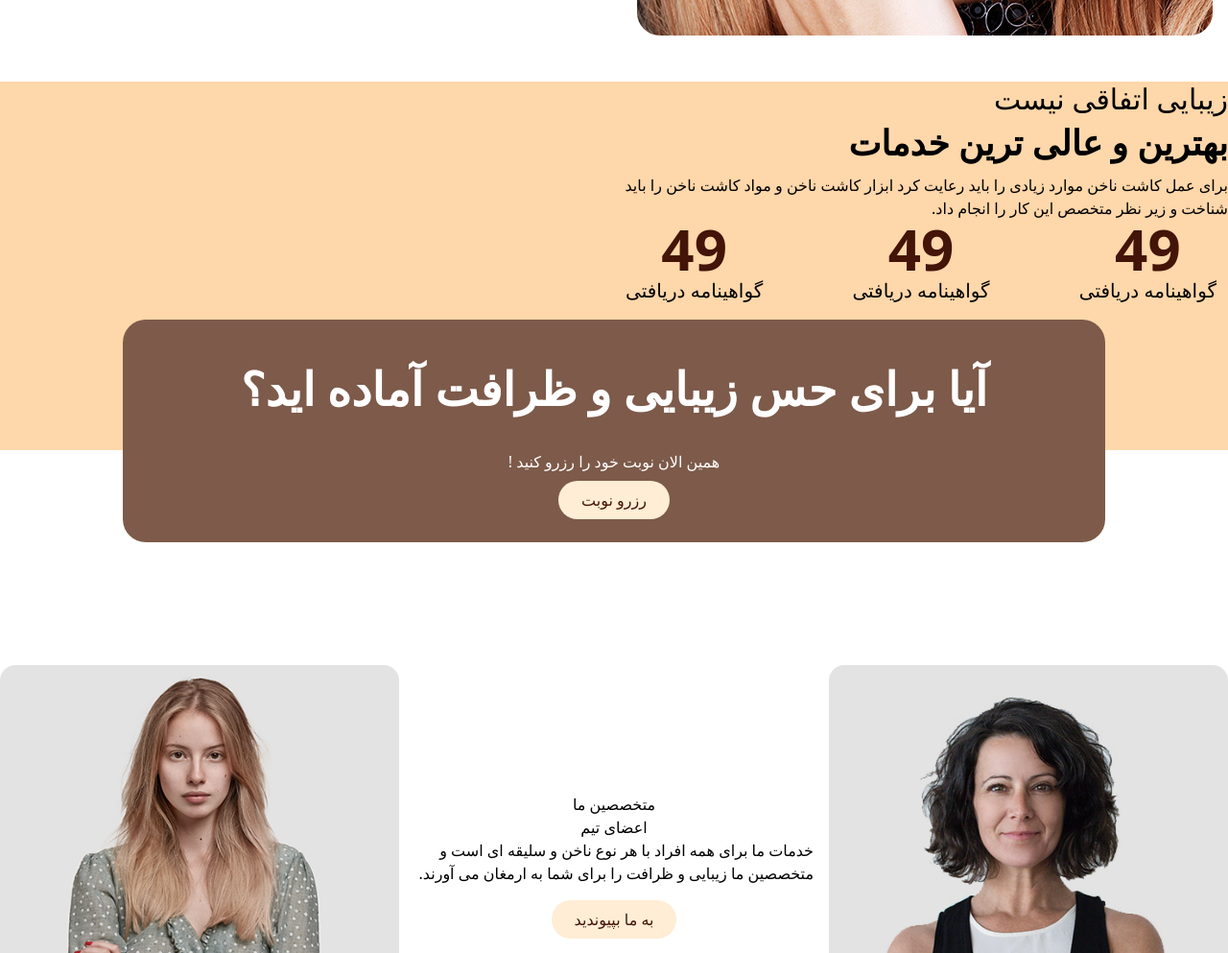
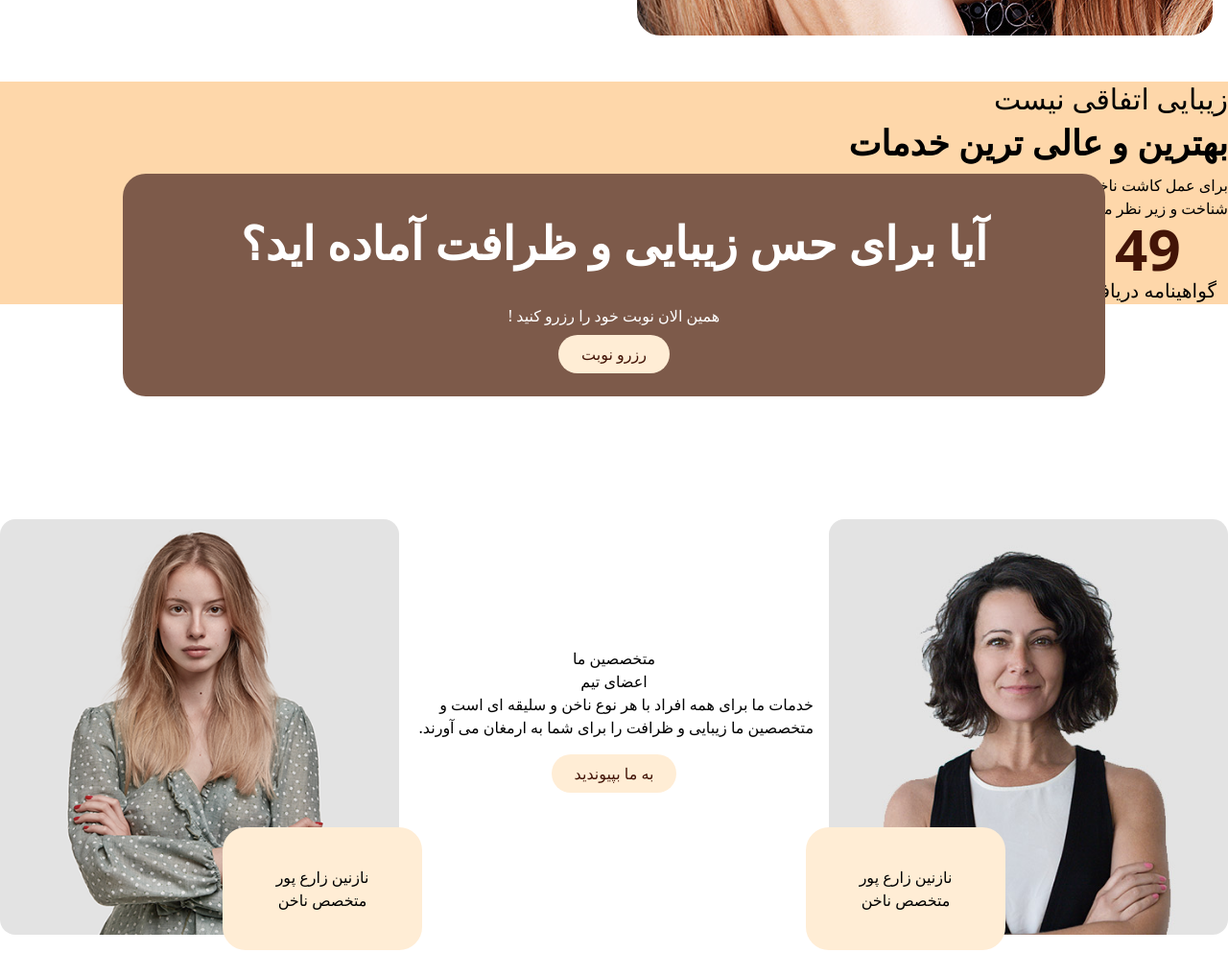
Before and after one commit to ftmeslr/makeup, a website: page index.html in a window 1280 px wide. Shown: the part 1227-2220 px from the top of the page at 96% size. Drawn offline with Linux system fonts and the light colour scheme.

Commit message:
home page almost dobe

```diff
--- a/index.html
+++ b/index.html
@@ -262,7 +262,7 @@
       </div>
     </section>
 
-    <div class="w-full bg-orange-200 h-96 relative">
+    <div class="w-full bg-orange-200 relative">
       <div class="container m-auto">
         <div class="flex flex-col w-1/2">
           <p class="text-3xl">زیبایی اتفاقی نیست</p>
```
